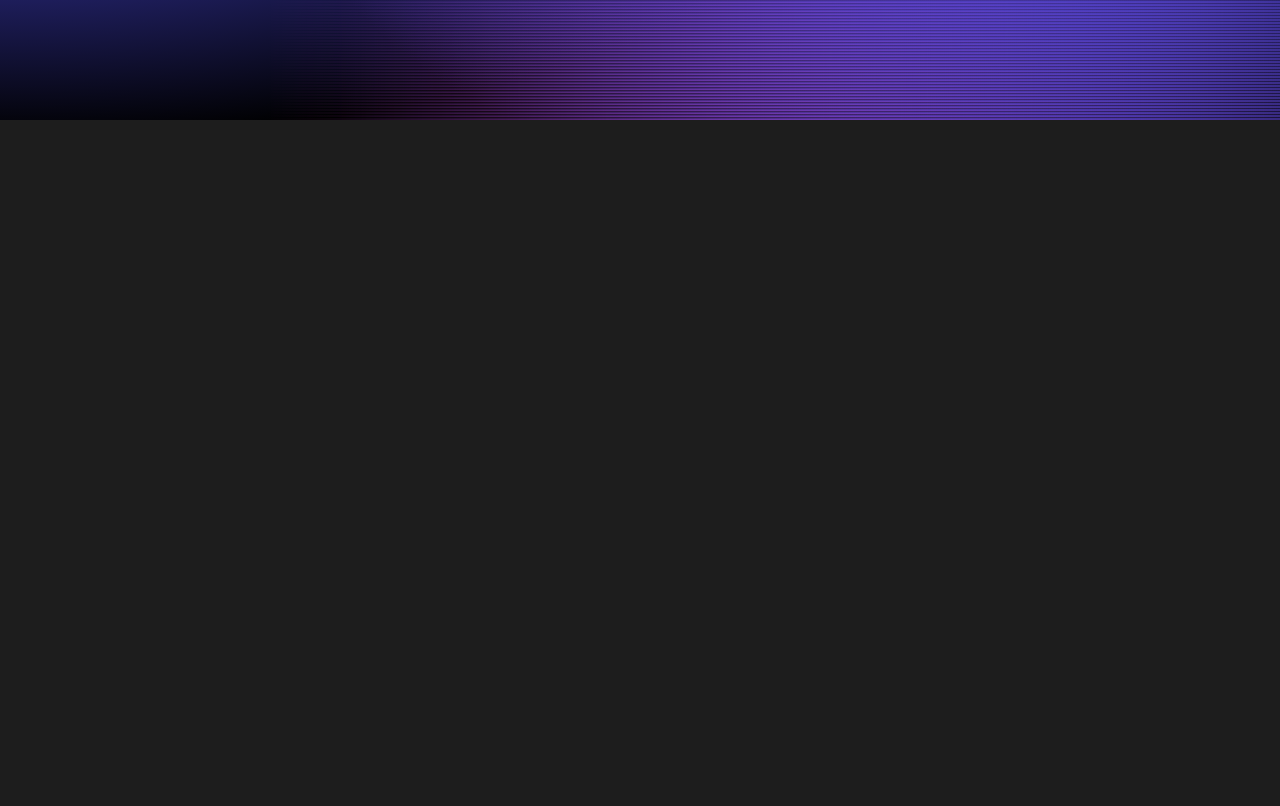
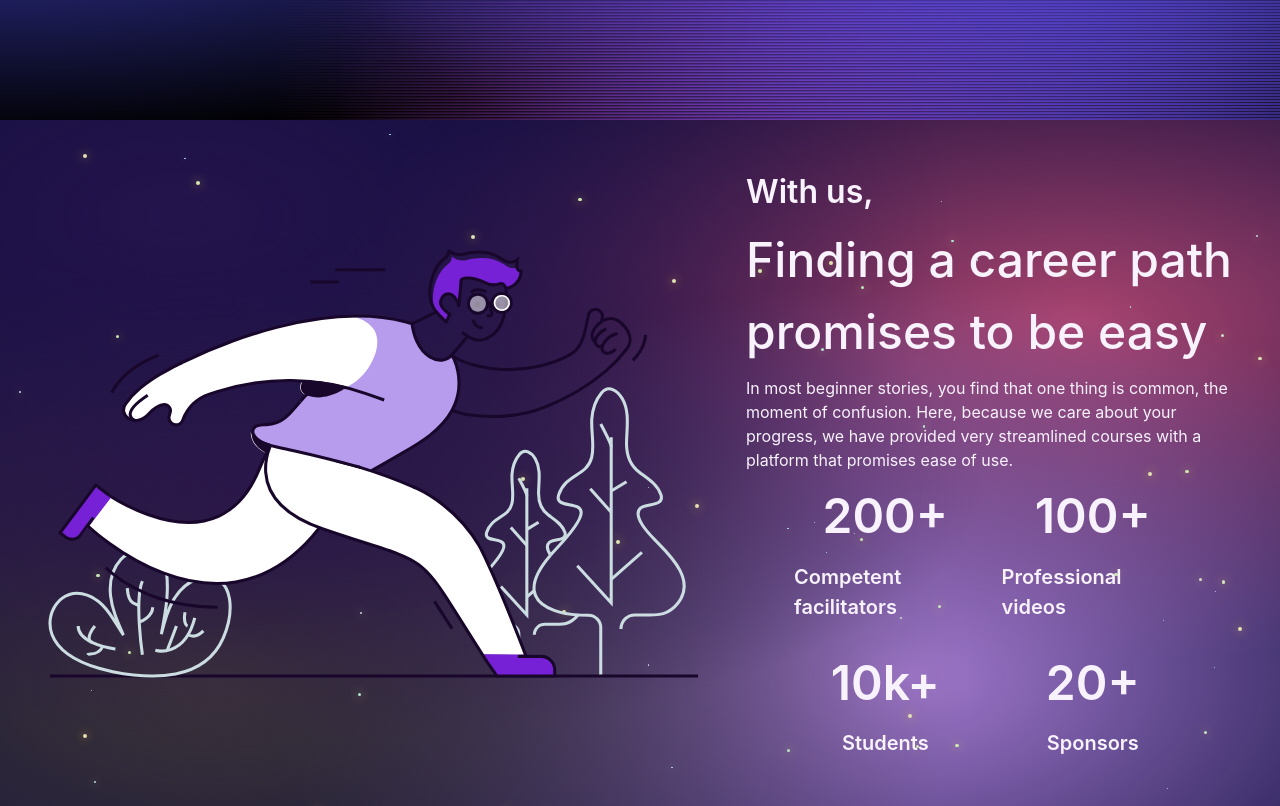
Before and after one commit to codacdanny/Talents-Studio, a React (Vite) app: page / in a window 1280 px wide. Shown: the part 680-1486 px from the top of the page. Before the commit the page ends 800 px from the top, so only its background shows below. Built offline with nearby package versions, Linux system fonts and the light colour scheme.

Commit message:
building the main section

```diff
--- a/package.json
+++ b/package.json
@@ -13,11 +13,13 @@
     "@chakra-ui/react": "^2.8.2",
     "@emotion/react": "^11.11.1",
     "@emotion/styled": "^11.11.0",
+    "aos": "^2.3.4",
     "framer-motion": "^10.16.16",
     "react": "^18.2.0",
     "react-dom": "^18.2.0"
   },
   "devDependencies": {
+    "@types/aos": "^3.0.4",
     "@types/react": "^18.2.43",
     "@types/react-dom": "^18.2.17",
     "@typescript-eslint/eslint-plugin": "^6.14.0",
--- a/src/App.scss
+++ b/src/App.scss
@@ -188,11 +188,21 @@ $currentPercentage: 0;
   z-index: -1;
   background-size: 250%;
 
-  background-image: radial-gradient(at 1% 30%, #4847db 0px, transparent 50%),
-    radial-gradient(at 87% 48%, #4f48db 0px, transparent 50%),
-    radial-gradient(at 77% 66%, #5148db 0px, transparent 50%),
-    radial-gradient(at 66% 61%, #db48e1 0px, transparent 50%),
-    radial-gradient(at 85% 9%, #db48d1 0px, transparent 50%);
+  // background-image: radial-gradient(at 1% 80%, #4847db 0px, transparent 50%),
+  //   radial-gradient(at 87% 48%, #4f48db 0px, transparent 50%),
+  //   radial-gradient(at 77% 66%, #5148db 0px, transparent 50%),
+  //   radial-gradient(at 66% 61%, #db48e1 0px, transparent 50%),
+  //   radial-gradient(at 85% 9%, #db48d1 0px, transparent 50%);
+  background-color: hsla(240, 69%, 13%, 1);
+  background-image: radial-gradient(
+      at 14% 14%,
+      hsla(257, 58%, 19%, 1) 0px,
+      transparent 50%
+    ),
+    radial-gradient(at 22% 53%, hsla(267, 49%, 19%, 1) 0px, transparent 50%),
+    radial-gradient(at 17% 82%, hsla(319, 7%, 22%, 1) 0px, transparent 50%),
+    radial-gradient(at 71% 81%, hsla(269, 46%, 64%, 1) 0px, transparent 50%),
+    radial-gradient(at 84% 29%, hsla(334, 43%, 46%, 1) 0px, transparent 50%);
   animation: meshGradientAnimation 5s infinite linear;
 }
 
@@ -208,3 +218,64 @@ $currentPercentage: 0;
     background-position: 0% 0%, 0% 0%, 0% 0%, 0% 0%, 0% 0%;
   }
 }
+
+.main {
+  z-index: 4;
+  position: relative;
+  background-color: hsla(240, 69%, 13%, 1);
+  background-image: radial-gradient(
+      at 14% 14%,
+      hsla(257, 58%, 19%, 1) 0px,
+      transparent 50%
+    ),
+    radial-gradient(at 22% 53%, hsla(267, 49%, 19%, 1) 0px, transparent 50%),
+    radial-gradient(at 17% 82%, hsla(319, 7%, 22%, 1) 0px, transparent 50%),
+    radial-gradient(at 71% 81%, hsla(269, 46%, 64%, 1) 0px, transparent 50%),
+    radial-gradient(at 84% 29%, hsla(334, 43%, 46%, 1) 0px, transparent 50%);
+}
+@keyframes stars {
+  0% {
+    background: powderblue;
+    height: 1px;
+    width: 1px;
+    box-shadow: 0px 0px 10px white;
+  }
+  10% {
+    background: #b0e5de;
+  }
+  20% {
+    background: #b0e5cc;
+  }
+  30% {
+    background: #cce5b0;
+  }
+  40% {
+    background: #dae5b0;
+  }
+  50% {
+    background: #e5ddb0;
+    width: 4px;
+    height: 4px;
+    box-shadow: 0px 0px 10px #d3bd3d;
+  }
+  100% {
+    width: 1px;
+    height: 1px;
+    background: powderblue;
+    box-shadow: 0px 0px 10px white;
+  }
+}
+
+.star {
+  z-index: -1; /* Ensure stars are behind the content */
+  height: 1px;
+  width: 1px;
+  border-radius: 5px;
+  box-shadow: 0px 0px 10px white;
+  background: transparent; /* Set background to transparent */
+  position: absolute;
+
+  &.pulse {
+    animation: stars 2s infinite;
+  }
+}
--- a/src/App.tsx
+++ b/src/App.tsx
@@ -1,12 +1,22 @@
+import { Box } from "@chakra-ui/react";
 import "./App.scss";
 import Hero from "./components/Hero";
 import Main from "./components/Main";
-
+import AOS from "aos";
+import { useEffect } from "react";
 function App() {
+  AOS.init({
+    duration: 1100, // Animation duration in milliseconds
+  });
+  useEffect(() => {
+    AOS.refreshHard();
+  }, []);
   return (
     <>
-      <Hero />
-      <Main />
+      <Box className="bg">
+        <Hero />
+        <Main />
+      </Box>
     </>
   );
 }
--- a/src/components/Hero.tsx
+++ b/src/components/Hero.tsx
@@ -54,7 +54,7 @@ const Hero: React.FC = () => {
             </Flex>
             <Image
               src={hero}
-              boxSize="40vw"
+              boxSize="fit-content"
               objectFit="cover"
               alt="hero image"
               bgColor="transparent"
--- a/src/components/Main.tsx
+++ b/src/components/Main.tsx
@@ -1,22 +1,108 @@
 import { Box, Flex, Image, SimpleGrid, Text } from "@chakra-ui/react";
+import { useEffect } from "react";
+import runner from "../assets/Running man.svg";
+
+interface InfoCardProps {
+  title: string;
+  value: string;
+}
+
+const InfoCard: React.FC<InfoCardProps> = ({ title, value }) => {
+  return (
+    <Flex
+      flexDirection="column"
+      gap=".6rem"
+      fontWeight="600"
+      alignItems="center">
+      <Text fontSize="3rem">{value}</Text>
+      <Text fontSize="1.25rem">{title}</Text>
+    </Flex>
+  );
+};
 
 const Main = () => {
+  useEffect(() => {
+    const NUMBER_OF_STARS = 40;
+
+    const addPulse = (element: HTMLElement): void => {
+      const pulseTime: number = Math.random() * 4000;
+      setTimeout(() => {
+        element.classList.add("pulse");
+      }, pulseTime);
+    };
+
+    const mainBox = document.querySelector(".main");
+
+    if (mainBox) {
+      for (let jess = 0; jess < NUMBER_OF_STARS; jess++) {
+        const aStar = document.createElement("div");
+        aStar.className = "star";
+
+        const windowWidth = window.innerWidth;
+        const windowHeight = window.innerHeight;
+
+        const x = Math.random() * windowWidth;
+        aStar.style.left = x + "px";
+        mainBox.appendChild(aStar);
+
+        const y = Math.random() * windowHeight;
+        aStar.style.top = y + "px";
+
+        addPulse(aStar);
+      }
+    }
+  }, []);
+
   return (
-    <Box>
-      <Flex>
-        <Image />
-        <Box>
-          <Text></Text>
-          <Text></Text>
-          <Text></Text>
-        </Box>
-        <SimpleGrid>
-          <Flex flexDirection="column"></Flex>
-          <Flex flexDirection="column"></Flex>
-          <Flex flexDirection="column"></Flex>
-          <Flex flexDirection="column"></Flex>
-        </SimpleGrid>
+    <Box
+      className="main"
+      color="#ffffff"
+      height="100%"
+      padding="3rem 3rem"
+      overflow="hidden">
+      <Flex gap="3rem" color="#F8F2FC" alignItems="center">
+        <Image
+          src={runner}
+          boxSize="fit-content"
+          objectFit="cover"
+          alt="runner image"
+          bgColor="transparent"
+          data-aos="fade-left"
+          data-aos-anchor="#example-anchor"
+          data-aos-offset="500"
+          data-aos-duration="500"
+        />
+        <Flex flexDir="column" gap=".5rem">
+          <Text fontSize="2rem" fontWeight="600">
+            With us,
+          </Text>
+          <Text fontSize="3rem" fontWeight="500">
+            Finding a career path promises to be easy
+          </Text>
+          <Text fontSize="1rem" fontWeight="400">
+            In most beginner stories, you find that one thing is common, the
+            moment of confusion. Here, because we care about your progress, we
+            have provided very streamlined courses with a platform that promises
+            ease of use.
+          </Text>
+          <SimpleGrid columns={2} spacing={25} paddingX="3rem">
+            <InfoCard title="Competent facilitators" value="200+" />
+            <InfoCard title="Professional videos" value="100+" />
+            <InfoCard title="Students" value="10k+" />
+            <InfoCard title="Sponsors" value="20+" />
+          </SimpleGrid>
+        </Flex>
       </Flex>
+      {Array.from({ length: 50 }, (_, index) => (
+        <Box
+          key={index}
+          className="star"
+          style={{
+            left: `${Math.random() * 100}%`,
+            top: `${Math.random() * 100}%`,
+          }}
+        />
+      ))}
     </Box>
   );
 };
```
Also changed, not shown: src/assets/Running man.svg (added), 1 other file (tests, documents, lock files or other folders).
